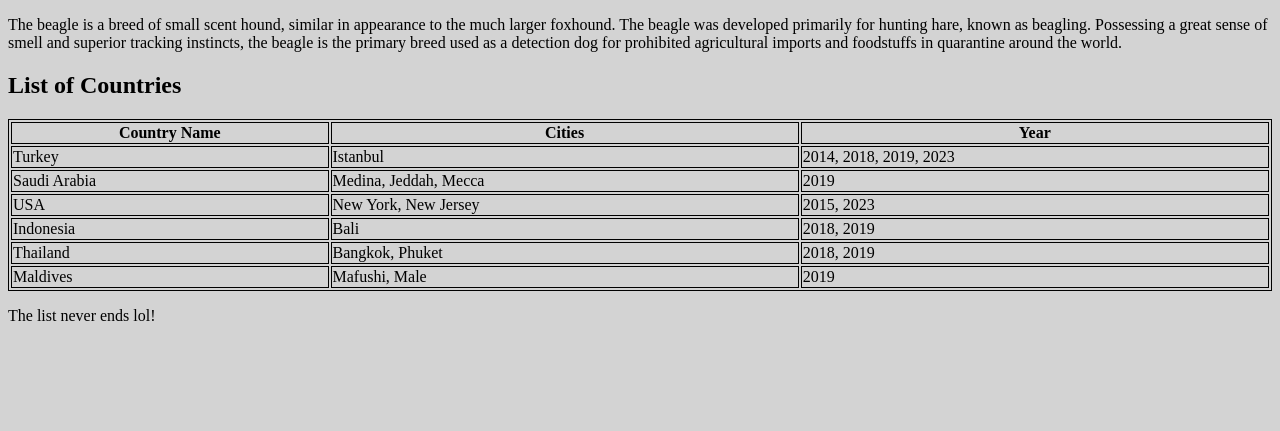
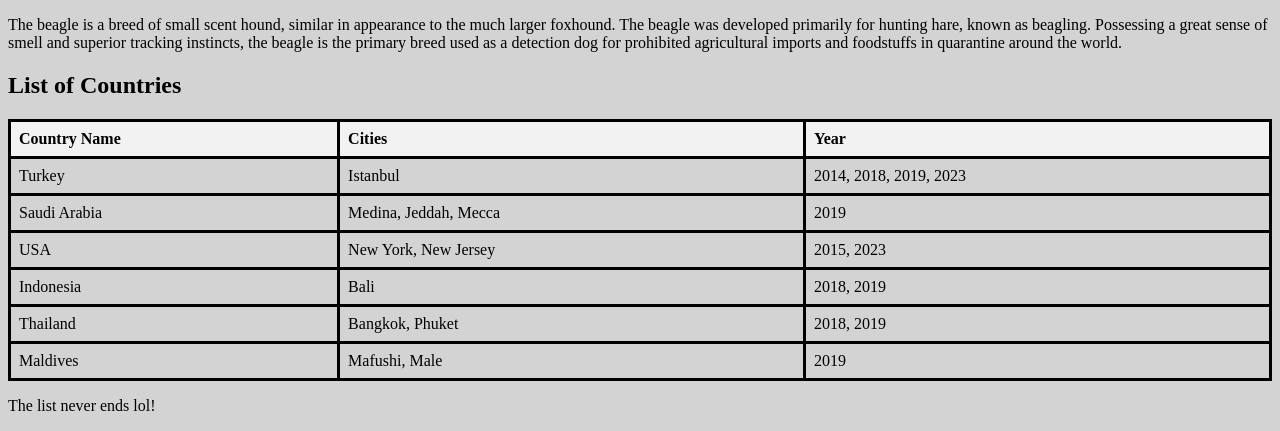
Before and after one commit to sbeih97/class-3, a plain HTML site: page index.html in a window 1280 px wide. Shown: the part 607-1038 px from the top of the page. Before the commit the page ends 948 px from the top, so only its background shows below. Drawn offline with Linux system fonts and the light colour scheme.

Commit message:
Change table style

```diff
--- a/index.html
+++ b/index.html
@@ -45,13 +45,6 @@
 
 <!DOCTYPE html>
 <html>
-<style>
-  table,
-  th,
-  td {
-    border: 1px solid black;
-  }
-</style>
 
 <body>
 
--- a/style.css
+++ b/style.css
@@ -23,3 +23,20 @@ body {
 
 
 }
+
+
+table {
+    border-collapse: collapse;
+    width: 100%;
+}
+
+th,
+td {
+    border: 3px solid black;
+    padding: 8px;
+    text-align: left;
+}
+
+th {
+    background-color: #f2f2f2;
+}
```
